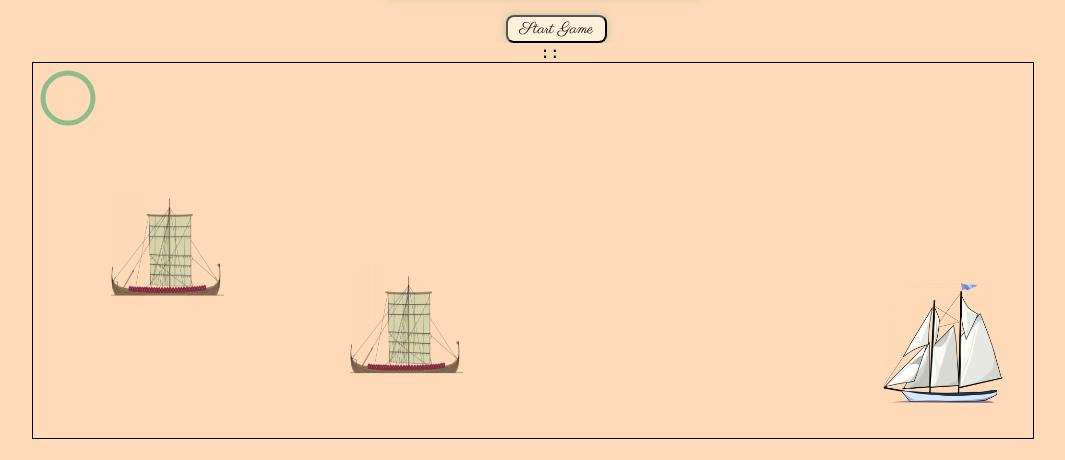
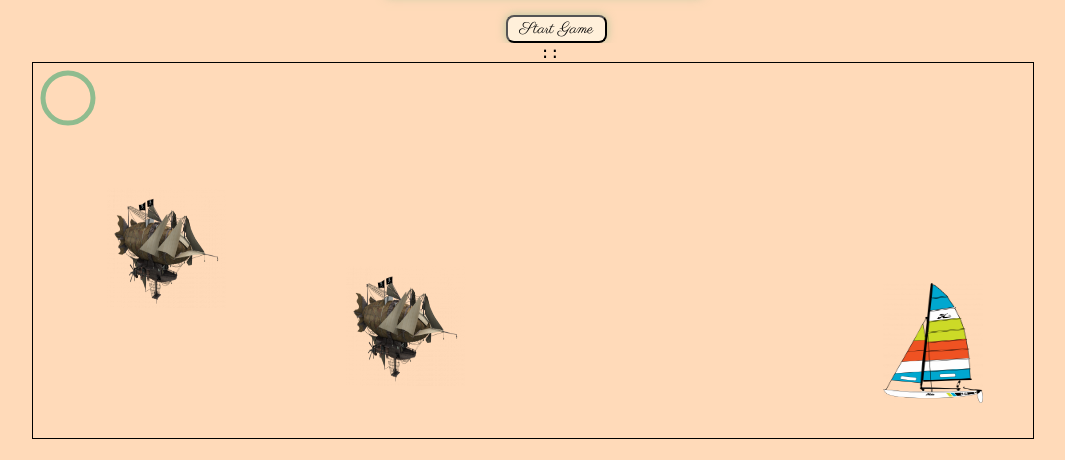
Before and after one commit to rodgnathaniel/Constantine, a Django app: page /home in a window 1280 px wide. Shown: the part 352-812 px from the top of the page, without its empty margins (90-1155 px from the left). Run offline with Django 3.2, Linux system fonts and the light colour scheme.

Commit message:
loss scenario complete

```diff
--- a/Constantine/boat/templates/boat/boat.html
+++ b/Constantine/boat/templates/boat/boat.html
@@ -48,8 +48,8 @@
     <span id="display"></span> -->
 
     <!-- Load boat images (invisible) to be drawn in canvas -->
-    <image id="classic" src="{% static 'boat/classic.png' %}" style="display:none"/>
-    <image id="long_boat" src="{% static 'boat/longboat.png' %}" style="display:none"/>
+    <image id="classic" src="{% static 'boat/boat.png' %}" style="display:none"/>
+    <image id="long_boat" src="{% static 'boat/steam_airship.png' %}" style="display:none"/>
 
 <script type="text/javascript">
 
@@ -89,7 +89,7 @@
             py: 220,
             vx: 0,
             vy: 0,
-            width: 120,
+            width: 100,
             height: 120
         };
 
@@ -162,6 +162,14 @@
         draw()
 
         function main_loop() {
+
+            if (check_collision(boat, enemy) || check_collision(boat, enemy2)) {
+                boat.px = 850
+                boat.py = 220
+                boat.vx = 0
+                boat.vy = 0
+            }
+
             //update position of objects in canvas
             boat.px += boat.vx
             boat.py += boat.vy
@@ -207,12 +215,12 @@
         window.requestAnimationFrame(main_loop);
 
 
-        check_collision = function() {
-
+        function check_collision(rect1, rect2) {
+            let x_overlap = Math.max(0, Math.min(rect1.px + rect1.width, rect2.px + rect2.width) - Math.max(rect1.px, rect2.px))
+            let y_overlap = Math.max(0, Math.min(rect1.py + rect1.height, rect2.py + rect2.height) - Math.max(rect1.py, rect2.py))
+            let overlapArea = x_overlap * y_overlap
+            return overlapArea != 0
         }
-
-
-
 
 
         //stop watch function
```
